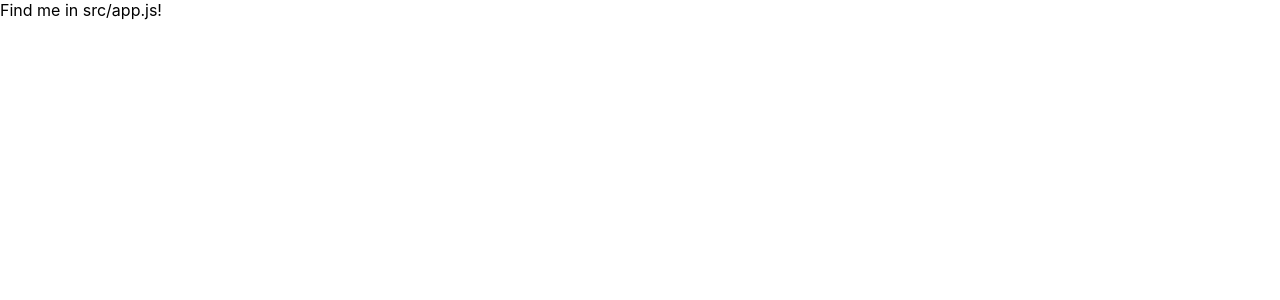
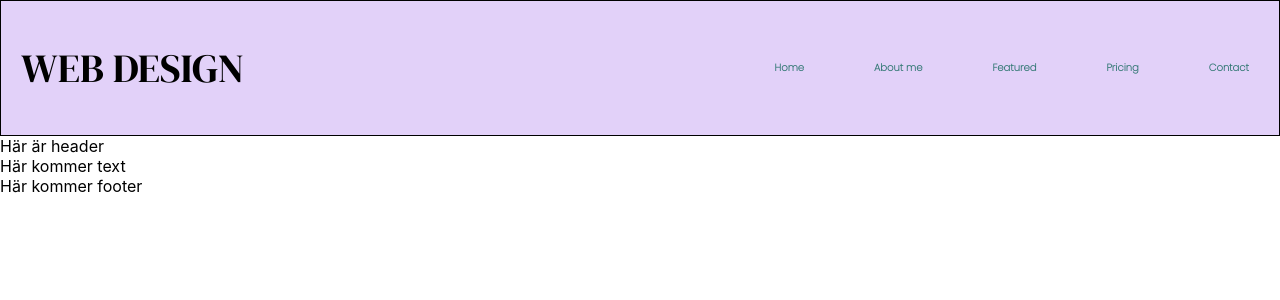
Before and after one commit to Idautterstrom/idautterstrom, a React (Create React App) app: page / in a window 1280 px wide. Shown: the top 300 px of the page. Built offline with nearby package versions, Linux system fonts and the light colour scheme.

Commit message:
structure

```diff
--- a/package.json
+++ b/package.json
@@ -12,7 +12,8 @@
     "eslint-plugin-react-hooks": "^2.3.0",
     "react": "^16.12.0",
     "react-dom": "^16.12.0",
-    "react-scripts": "^3.3.0"
+    "react-scripts": "^3.3.0",
+    "styled-components": "^5.3.3"
   },
   "scripts": {
     "start": "react-scripts start",
--- a/public/index.html
+++ b/public/index.html
@@ -14,6 +14,9 @@
       Learn how to configure a non-root public URL by running `npm run build`.
     -->
     <title>Technigo React App</title>
+    <link rel="preconnect" href="https://fonts.googleapis.com">
+<link rel="preconnect" href="https://fonts.gstatic.com" crossorigin>
+<link href="https://fonts.googleapis.com/css2?family=DM+Serif+Display&family=Poppins:wght@200&family=Raleway:ital,wght@0,100;0,300;1,200&display=swap" rel="stylesheet">
   </head>
 
   <body>
--- a/src/App.js
+++ b/src/App.js
@@ -1,9 +1,11 @@
-import React from 'react'
+import React from "react";
+
+import Home from "./components/home";
 
 export const App = () => {
   return (
     <div>
-      Find me in src/app.js!
+      <Home />
     </div>
-  )
-}
+  );
+};
--- /dev/null
+++ b/src/components/footer.js
@@ -0,0 +1,8 @@
+import React from "react";
+/* import styled from "styled-components"; */
+
+const Footer = () => {
+  return <div>Här kommer footer</div>;
+};
+
+export default Footer;
--- /dev/null
+++ b/src/components/header.js
@@ -0,0 +1,8 @@
+import React from "react";
+/* import styled from "styled-components"; */
+
+const Header = () => {
+  return <div>Här är header</div>;
+};
+
+export default Header;
--- /dev/null
+++ b/src/components/home.js
@@ -0,0 +1,29 @@
+import React from "react";
+import styled from "styled-components";
+
+import Navbar from "./navbar";
+import Header from "./header";
+import Footer from "./footer";
+
+const HomeGrid = styled.div`
+  display: grid;
+  grid-template-columns: 1fr;
+
+  @media (min-width: 768px) {
+  }
+`;
+
+const Home = () => {
+  return (
+    <HomeGrid>
+        <div>
+      <Navbar />
+      <Header />
+      </div>
+      <div>Här kommer text</div>
+      <Footer />
+    </HomeGrid>
+  );
+};
+
+export default Home;
--- /dev/null
+++ b/src/components/navbar.js
@@ -0,0 +1,58 @@
+import React from "react";
+import styled from "styled-components";
+import logo from "../img/ida-logo.jpeg";
+
+const Nav = styled.nav`
+  display: none;
+  @media (min-width: 768px) {
+    display: flex;
+    justify-content: space-between;
+    align-items: center;
+    margin: 0;
+    background-color: #e2d1f9;
+    border: 1px solid black;
+  }
+`;
+
+const Navlinks = styled.div`
+  display: flex;
+  gap: 40px;
+`;
+
+const Link = styled.a`
+  font-family: "poppins", sans serif;
+  text-decoration: none;
+  font-size: 10px;
+  font-weight: bold;
+  padding-right: 30px;
+  color: #317773;
+  &:hover {
+    text-decoration: underline;
+  }
+  &:active {
+    color: green;
+  }
+`;
+
+const Logo = styled.p`
+  font-family: "DM Serif Display", serif;
+  font-size: 40px;
+  padding-left: 20px;
+`;
+
+const Navbar = () => {
+  return (
+    <Nav>
+      <Logo>WEB DESIGN</Logo>
+      <Navlinks>
+        <Link href="/">Home</Link>
+        <Link href="/">About me</Link>
+        <Link href="/">Featured</Link>
+        <Link href="/">Pricing</Link>
+        <Link href="/">Contact</Link>
+      </Navlinks>
+    </Nav>
+  );
+};
+
+export default Navbar;
```
Also changed, not shown: src/components/clients.js (added, +8 -0 lines), src/img/ida-logo.jpeg (added), 1 other file (tests, documents, lock files or other folders).
